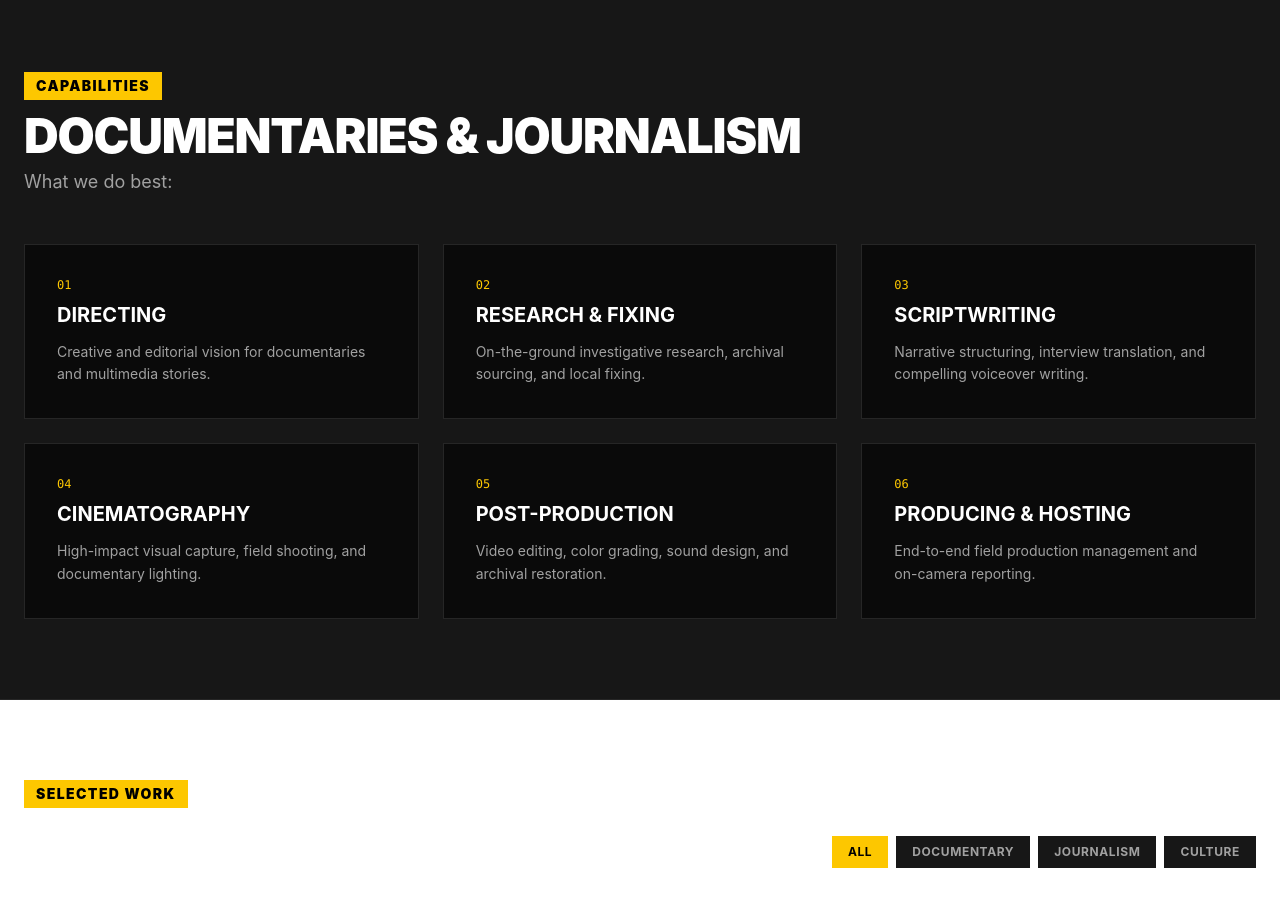
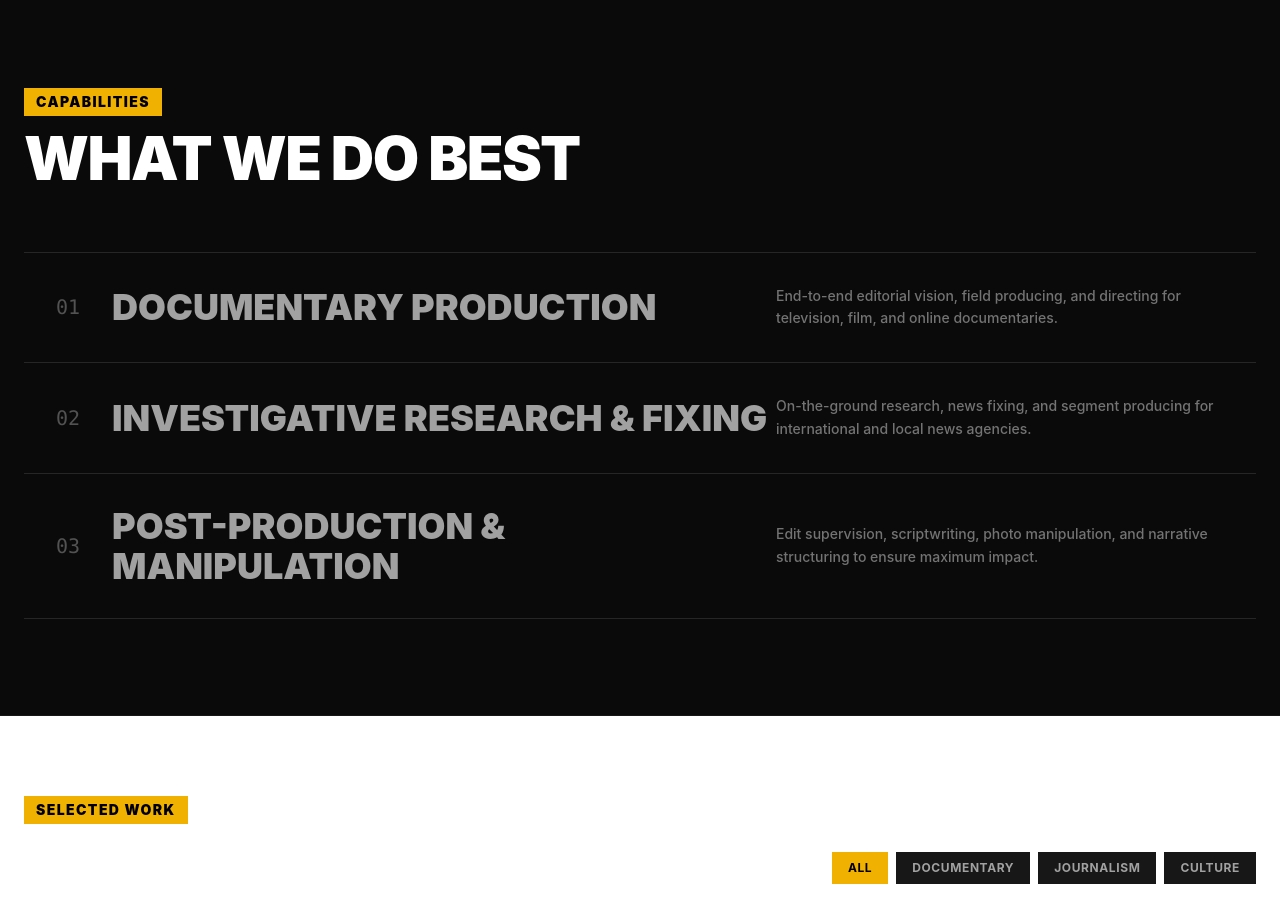
Before and after one commit to hfqhi/storyfirst-ph, a React (Vite) app: page / in a window 1280 px wide. Shown: the part 1860-2774 px from the top of the page. Built offline with nearby package versions, Linux system fonts and the light colour scheme; grey boxes are pictures that could not be loaded.

Commit message:
feat: added dark and light mode feature, upgrade services UI with media hover states, and update background to paper texture

```diff
--- a/src/components/ProjectsGallery.jsx
+++ b/src/components/ProjectsGallery.jsx
@@ -15,7 +15,7 @@ export default function ProjectsGallery() {
     <section id="work" className="py-20 max-w-7xl mx-auto px-6">
       <div className="flex flex-col md:flex-row md:items-end justify-between mb-12 gap-6">
         <div>
-          <span className="bg-yellow-400 text-black uppercase font-black px-3 py-1 text-sm tracking-widest inline-block mb-3">
+          <span className="bg-yellow-500 text-black uppercase font-black px-3 py-1 text-sm tracking-widest inline-block mb-3">
             Selected Work
           </span>
           <h2 className="text-3xl sm:text-5xl font-black text-white uppercase tracking-tight">
@@ -31,7 +31,7 @@ export default function ProjectsGallery() {
               onClick={() => setFilter(cat)}
               className={`px-4 py-2 text-xs font-bold uppercase tracking-wider transition-all ${
                 filter === cat
-                  ? "bg-yellow-400 text-black"
+                  ? "bg-yellow-500 text-black"
                   : "bg-neutral-900 text-neutral-400 hover:text-white hover:bg-neutral-800"
               }`}
             >
@@ -54,12 +54,12 @@ export default function ProjectsGallery() {
                 alt={project.title}
                 className="w-full h-full object-cover group-hover:scale-105 transition-transform duration-500"
               />
-              <span className="absolute top-3 left-3 bg-black/80 text-yellow-400 text-xs font-mono px-2 py-1 font-bold">
+              <span className="absolute top-3 left-3 bg-black/80 text-yellow-500 text-xs font-mono px-2 py-1 font-bold">
                 {project.category}
               </span>
             </div>
             <div className="p-6">
-              <h3 className="text-xl font-bold text-white uppercase group-hover:text-yellow-400 transition-colors">
+              <h3 className="text-xl font-bold text-white uppercase group-hover:text-yellow-500 transition-colors">
                 {project.title}
               </h3>
               <p className="text-neutral-400 text-sm mt-2">
--- a/src/components/Services.jsx
+++ b/src/components/Services.jsx
@@ -1,36 +1,67 @@
-import React from "react";
+import React, { useState } from "react";
 import { servicesData } from "../data/portfolioData";
 
 export default function Services() {
+  const [hoveredService, setHoveredService] = useState(null);
+
   return (
     <section
       id="services"
-      className="py-20 bg-neutral-900 border-y border-neutral-800 px-6"
+      className="relative py-24 bg-neutral-950 border-y border-neutral-900 overflow-hidden min-h-[80vh] flex items-center"
     >
-      <div className="max-w-7xl mx-auto">
-        <div className="mb-12">
-          <span className="bg-yellow-400 text-black uppercase font-black px-3 py-1 text-sm tracking-widest inline-block mb-3">
+      {/* Dynamic Background Media */}
+      <div className="absolute inset-0 w-full h-full pointer-events-none transition-opacity duration-700 ease-in-out opacity-20">
+        {servicesData.map((service) => (
+          <div
+            key={`media-${service.id}`}
+            className={`absolute inset-0 transition-opacity duration-1000 ${hoveredService === service.id ? "opacity-100" : "opacity-0"}`}
+          >
+            {service.visualType === "video" ? (
+              <video
+                src={service.mediaUrl}
+                autoPlay
+                loop
+                muted
+                className="w-full h-full object-cover mix-blend-luminosity"
+              />
+            ) : (
+              <img
+                src={service.mediaUrl}
+                alt="service background"
+                className="w-full h-full object-cover mix-blend-luminosity scale-105"
+              />
+            )}
+          </div>
+        ))}
+      </div>
+
+      <div className="relative z-10 max-w-7xl mx-auto px-6 w-full">
+        <div className="mb-16">
+          <span className="bg-yellow-500 text-black uppercase font-black px-3 py-1 text-sm tracking-widest inline-block mb-3">
             Capabilities
           </span>
-          <h2 className="text-3xl sm:text-5xl font-black text-white uppercase tracking-tight">
-            Documentaries & Journalism
+          <h2 className="text-4xl sm:text-6xl font-black text-white uppercase tracking-tight">
+            What we do best
           </h2>
-          <p className="text-neutral-400 text-lg mt-2">What we do best:</p>
         </div>
 
-        <div className="grid grid-cols-1 md:grid-cols-2 lg:grid-cols-3 gap-6">
+        <div className="flex flex-col border-t border-neutral-800">
           {servicesData.map((service) => (
             <div
               key={service.id}
-              className="bg-neutral-950 p-8 border border-neutral-800 hover:border-yellow-400 transition-all group"
+              onMouseEnter={() => setHoveredService(service.id)}
+              onMouseLeave={() => setHoveredService(null)}
+              className="group flex flex-col md:flex-row md:items-center justify-between p-8 border-b border-neutral-800 hover:bg-yellow-500 transition-colors cursor-pointer"
             >
-              <span className="text-xs font-mono text-yellow-400 block mb-2">
-                0{service.id}
-              </span>
-              <h3 className="text-xl font-bold text-white group-hover:text-yellow-400 transition-colors uppercase">
-                {service.title}
-              </h3>
-              <p className="text-neutral-400 text-sm mt-3 leading-relaxed">
+              <div className="flex items-center gap-8">
+                <span className="text-xl font-mono text-neutral-600 group-hover:text-black transition-colors">
+                  0{service.id}
+                </span>
+                <h3 className="text-3xl sm:text-4xl font-black text-neutral-400 group-hover:text-black transition-colors uppercase">
+                  {service.title}
+                </h3>
+              </div>
+              <p className="text-neutral-500 group-hover:text-black/80 text-sm mt-4 md:mt-0 max-w-md leading-relaxed font-medium transition-colors">
                 {service.description}
               </p>
             </div>
--- a/src/data/portfolioData.js
+++ b/src/data/portfolioData.js
@@ -11,76 +11,129 @@ export const identityData = {
 export const servicesData = [
   {
     id: 1,
-    title: "Directing",
+    title: "Documentary Production",
     description:
-      "Creative and editorial vision for documentaries and multimedia stories.",
+      "End-to-end editorial vision, field producing, and directing for television, film, and online documentaries.",
+    visualType: "video",
+    mediaUrl:
+      "https://cdn.pixabay.com/video/2020/05/24/40061-425553655_tiny.mp4",
   },
   {
     id: 2,
-    title: "Research & Fixing",
+    title: "Investigative Research & Fixing",
     description:
-      "On-the-ground investigative research, archival sourcing, and local fixing.",
+      "On-the-ground research, news fixing, and segment producing for international and local news agencies.",
+    visualType: "image",
+    mediaUrl:
+      "https://images.unsplash.com/photo-1504711434969-e33886168f5c?auto=format&fit=crop&q=80&w=800",
   },
   {
     id: 3,
-    title: "Scriptwriting",
+    title: "Post-Production & Manipulation",
     description:
-      "Narrative structuring, interview translation, and compelling voiceover writing.",
-  },
-  {
-    id: 4,
-    title: "Cinematography",
-    description:
-      "High-impact visual capture, field shooting, and documentary lighting.",
-  },
-  {
-    id: 5,
-    title: "Post-Production",
-    description:
-      "Video editing, color grading, sound design, and archival restoration.",
-  },
-  {
-    id: 6,
-    title: "Producing & Hosting",
-    description:
-      "End-to-end field production management and on-camera reporting.",
+      "Edit supervision, scriptwriting, photo manipulation, and narrative structuring to ensure maximum impact.",
+    visualType: "video",
+    mediaUrl:
+      "https://cdn.pixabay.com/video/2019/02/13/21350-317208947_tiny.mp4",
   },
 ];
 
 export const projectsData = [
   {
     id: 1,
-    title: "Voices from the Coast",
-    category: "Documentary",
+    title: "Wombs for Rent",
+    category: "Online Documentary",
+    client: "GMA Network of Philippines",
+    roles: "Reporter, Researcher, Director, Edit Supervisor, Writer",
+    awards:
+      "Winner for Best Investigative Story, 2024 Catholic Mass Media Awards",
     image:
-      "https://images.unsplash.com/photo-1485846234645-a62644f84728?auto=format&fit=crop&q=80&w=800",
-    description:
-      "An in-depth look into coastal communities adapting to environmental change.",
-    videoUrl: "#",
+      "https://images.unsplash.com/photo-1621252179027-94459d278660?auto=format&fit=crop&q=80&w=800",
   },
   {
     id: 2,
-    title: "Urban Truths",
-    category: "Journalism",
+    title: "Lost Sabungeros",
+    category: "Film Documentary",
+    client: "GMA Public Affairs & GMA Pictures",
+    roles: "Co-writer and co-director",
+    awards:
+      "NYF Finalist (2025), Asian Academy National Winner, Gawad Urian Nominee",
     image:
-      "https://images.unsplash.com/photo-1517604931442-7e0c8ed2963c?auto=format&fit=crop&q=80&w=800",
-    description:
-      "Investigative report on urban mobility and community stories.",
-    videoUrl: "#",
+      "https://images.unsplash.com/photo-1518972554743-bc970ec7d0fb?auto=format&fit=crop&q=80&w=800",
   },
   {
     id: 3,
-    title: "Cultural Heritage Series",
-    category: "Culture",
+    title: "Wounds of Woes",
+    category: "Television Documentary",
+    client: "GMA Network of Philippines",
+    roles: "Field Producer, Writer, Edit Supervisor, Director",
+    awards: "Gold Winner, 2023 New York Festivals TV & Film Awards",
     image:
-      "https://images.unsplash.com/photo-1509198397868-475647b2a1e5?auto=format&fit=crop&q=80&w=800",
-    description: "Preserving traditional folk art through visual storytelling.",
-    videoUrl: "#",
+      "https://images.unsplash.com/photo-1516585427167-9f4af9627e6c?auto=format&fit=crop&q=80&w=800",
+  },
+  {
+    id: 4,
+    title: "The Negotiators",
+    category: "Documentary",
+    client: "Channel News Asia of Singapore",
+    roles: "Assistant Producer (PH), News Fixer, Researcher",
+    awards: "Best Current Affairs Programme, 2024 ContentAsia Awards",
+    image:
+      "https://images.unsplash.com/photo-1558459654-c430be5b0a44?auto=format&fit=crop&q=80&w=800",
+  },
+  {
+    id: 5,
+    title: "Batas Bata",
+    category: "Television Documentary",
+    client: "GMA Network of Philippines",
+    roles: "Field Producer, Edit Supervisor",
+    awards: "Gold World Medalist, 2024 New York Festivals",
+    image:
+      "https://images.unsplash.com/photo-1488521787991-ed7bbaae773c?auto=format&fit=crop&q=80&w=800",
+  },
+  {
+    id: 6,
+    title: "Hingang Malalim",
+    category: "Television Documentary",
+    client: "GMA Network of Philippines",
+    roles: "Segment Producer, Edit Supervisor",
+    awards: "Silver World Medalist, 2024 New York Festivals",
+    image:
+      "https://images.unsplash.com/photo-1559128010-7c1ad6e1b6a5?auto=format&fit=crop&q=80&w=800",
+  },
+  {
+    id: 7,
+    title: "Ang Pinanggang Anak ni Julieta",
+    category: "Documentary",
+    client: "Philippine Center for Investigative Journalism",
+    roles: "Director, Writer, Edit Supervisor",
+    awards: "Best Regional Entry, 2021 Gawad Alternatibo",
+    image:
+      "https://images.unsplash.com/photo-1551632811-561732d1e306?auto=format&fit=crop&q=80&w=800",
   },
 ];
 
 export const partnershipsData = [
-  { name: "Independent Film Guild", type: "Collaborator" },
-  { name: "National Cultural Archive", type: "Research Partner" },
-  { name: "Global Documentary Network", type: "Distributor" },
+  "Universal Robina",
+  "Thomson Reuters",
+  "Miss Universe Philippines",
+  "UNILAB",
+  "SM Seaside City",
+  "DepEd",
+  "DOST",
+  "Enervon",
+  "Selecta",
+  "Arte",
+  "European Union",
+  "McDonald's",
+  "Lazada",
+  "Ajinomoto",
+  "Puregold",
+  "GMA",
+  "ChildFund",
+  "Sault College",
+  "inDrive",
+  "Grab",
+  "Channel NewsAsia",
+  "PCIJ",
 ];
```
Also changed, not shown: src/components/Contact.jsx (+7 -7 lines), src/components/Footer.jsx (+31 -10 lines), src/components/Hero.jsx (+6 -6 lines).
